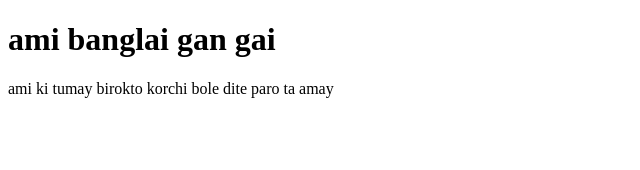
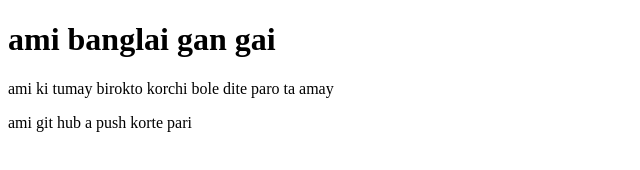
Before and after one commit to arnobantor/my-first-website, a plain HTML site: page index.html in a window 1280 px wide. Shown: the whole page, without its empty margins (0-640 px from the left). Drawn offline with Linux system fonts and the light colour scheme.

Commit message:
learnd github

```diff
--- a/index.html
+++ b/index.html
@@ -9,6 +9,7 @@
 <body>
     <h1>ami banglai gan gai</h1>
     <p>ami ki tumay birokto korchi bole dite paro ta amay</p>
+    <p>ami git hub a push korte pari</p>
 
 </body>
 </html>
```
